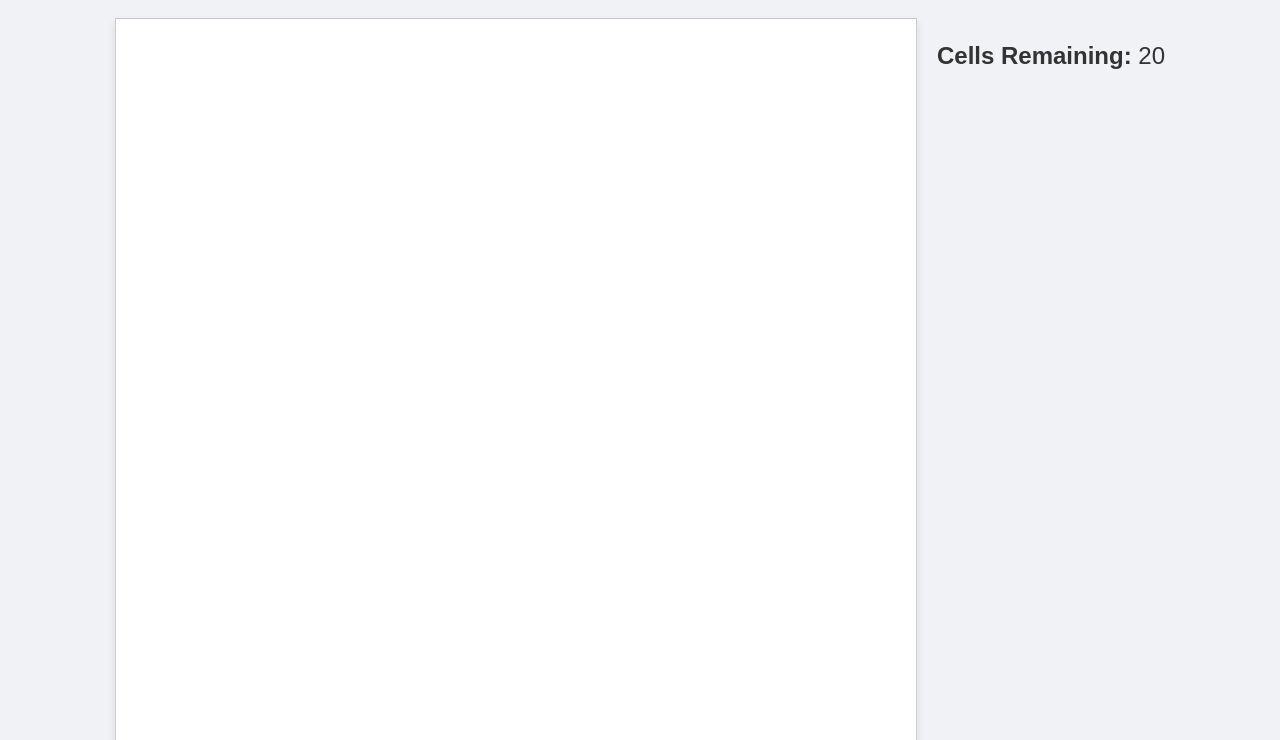
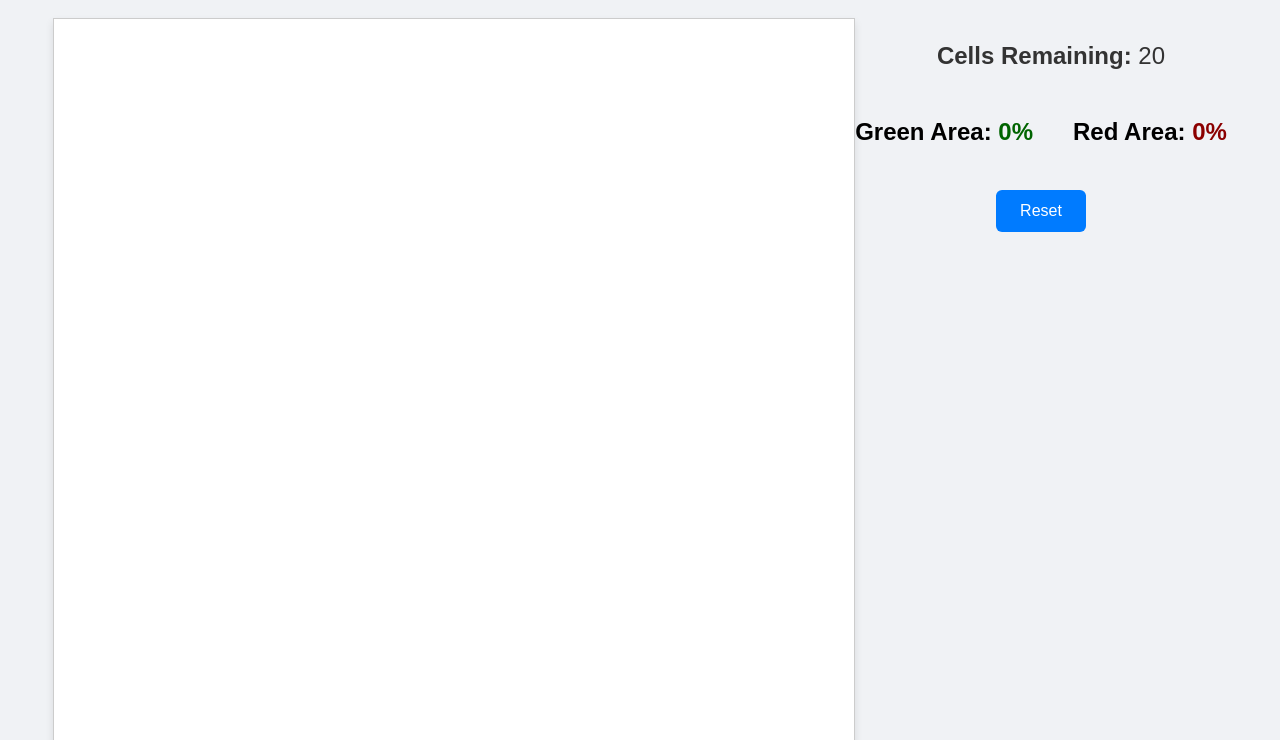
Before and after one commit to PolVilaseca/voronoi_game, a plain HTML site: page index.html in a window 1280 px wide. Shown: the part 60-800 px from the top of the page. Drawn offline with nearby package versions, Linux system fonts and the light colour scheme.

Commit message:
Update index.html
changed layout

```diff
--- a/index.html
+++ b/index.html
@@ -9,18 +9,18 @@
     <h1>Voronoi Cells Game</h1>
     <div id="game-container">
         <svg id="voronoiCanvas" width="800" height="800"></svg>
+        <div id="ui-container">
             <div id="countdown">
                 <p><strong>Cells Remaining:</strong> <span id="remainingCells">20</span></p>
             </div>
-    </div>
-
             <div id="scoreboard">
                 <p><strong>Green Area: <span id="greenArea">0%</span></strong></p>
                 <p><strong>Red Area: <span id="redArea">0%</span></strong></p>
             </div>
-
             <div id="controls">
                 <button id="resetButton">Reset</button>
+            </div>
+        </div>
     </div>
 
     <div id="endGameMessage" class="hidden"></div>
```
Lines whose indentation alone changed are shown as unchanged.
